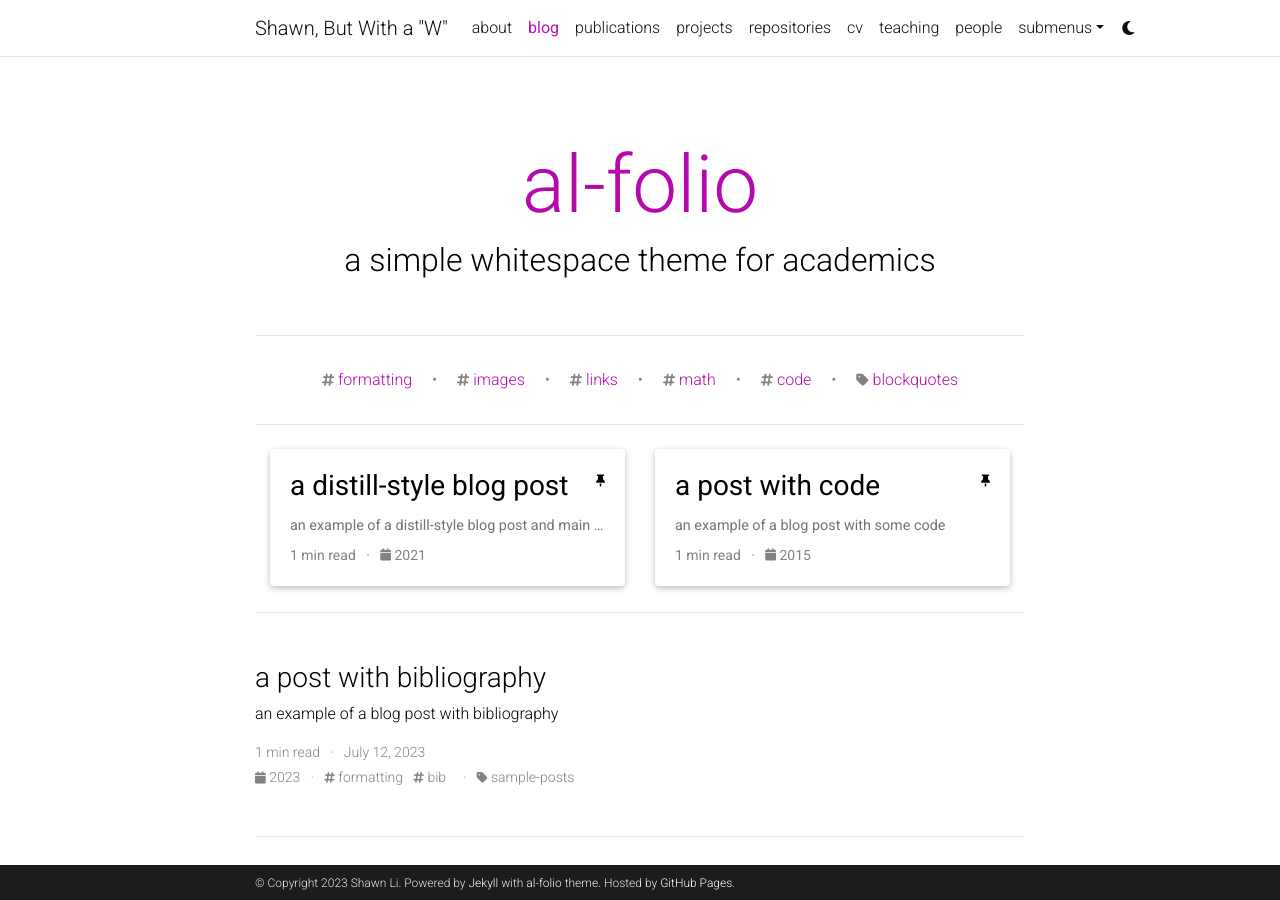
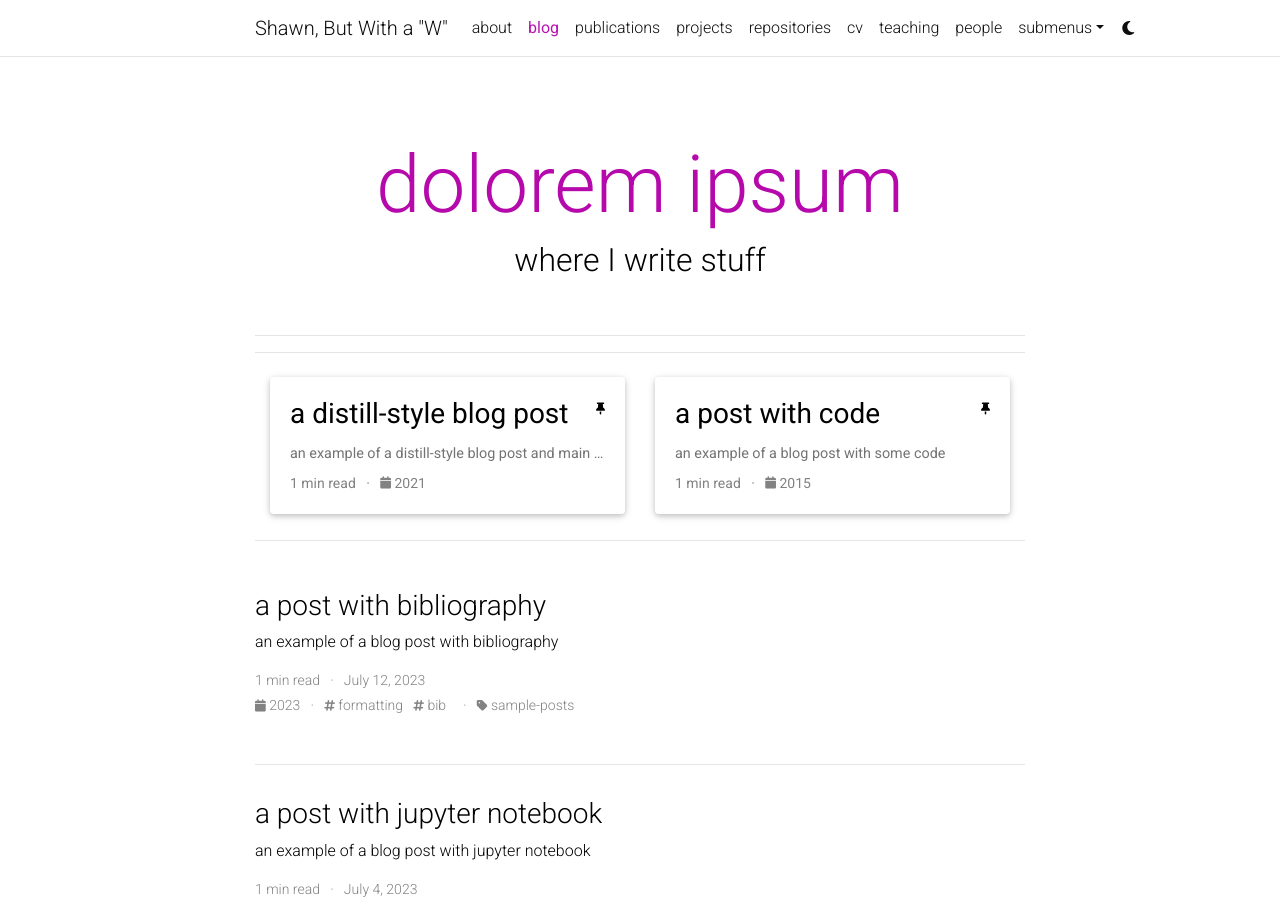
Before and after one commit to Shawn-But-With-a-W/Shawn-But-With-a-W.github.io, a Jekyll site: the page built from blog/index.html, in a window 1280 px wide and 900 px high. Built offline with Jekyll 4.4.1, drawn with Linux system fonts in a browser that asks for light colours; full-size pictures stand in for the smaller copies a plugin makes; the list of posts is cut into pages by our own code; comment, search, counter and statistics services are not loaded; a style sheet for code colours, icons or effects is not loaded; some of the changed lines change nothing that is shown.

Commit message:
Change slightly more

```diff
--- a/_config.yml
+++ b/_config.yml
@@ -6,7 +6,7 @@
 first_name: Shawn
 middle_name:
 last_name: Li
-email: you@example.com
+email:
 description: > # the ">" symbol means to ignore newlines until "footer_text:"
   I'll think of something later
 footer_text: >
@@ -40,14 +40,14 @@
 # will use title and url fields
 # Take a look to https://github.com/jekyll/jekyll-feed for more customization
 
-rss_icon: true
+rss_icon: false
 
 # -----------------------------------------------------------------------------
 # Layout
 # -----------------------------------------------------------------------------
 
 navbar_fixed: true
-footer_fixed: true
+footer_fixed: false
 
 # Dimensions
 max_width: 800px
@@ -103,7 +103,7 @@
 wechat_qr: # filename of your wechat qr-code saved as an image (e.g., wechat-qr.png if saved to assets/img/wechat-qr.png)
 
 contact_note: >
-  You can even add a little note about which of these is the best way to reach you.
+
 
 # -----------------------------------------------------------------------------
 # Analytics and search engine verification
@@ -119,9 +119,9 @@
 # Blog
 # -----------------------------------------------------------------------------
 
-blog_name: al-folio # blog_name will be displayed in your blog page
+blog_name: dolorem ipsum # blog_name will be displayed in your blog page
 blog_nav_title: blog # your blog must have a title for it to be displayed in the nav bar
-blog_description: a simple whitespace theme for academics
+blog_description: where I write stuff
 permalink: /blog/:year/:title/
 
 # Pagination
@@ -154,8 +154,6 @@
 # If you have blog posts published on medium.com or other external sources,
 # you can display them in your blog by adding a link to the RSS feed.
 external_sources:
-  - name: medium.com
-    rss_url: https://medium.com/@al-folio/feed
 
 # -----------------------------------------------------------------------------
 # Collections
@@ -262,8 +260,8 @@
     tag: '/blog/tag/:name/'
     category: '/blog/category/:name/'
 
-display_tags: ['formatting', 'images', 'links', 'math', 'code'] # these tags will be displayed on the front page of your blog
-display_categories: ['blockquotes'] # these categories will be displayed on the front page of your blog
+display_tags: [] # these tags will be displayed on the front page of your blog
+display_categories: [] # these categories will be displayed on the front page of your blog
 
 # -----------------------------------------------------------------------------
 # Jekyll Scholar
```
